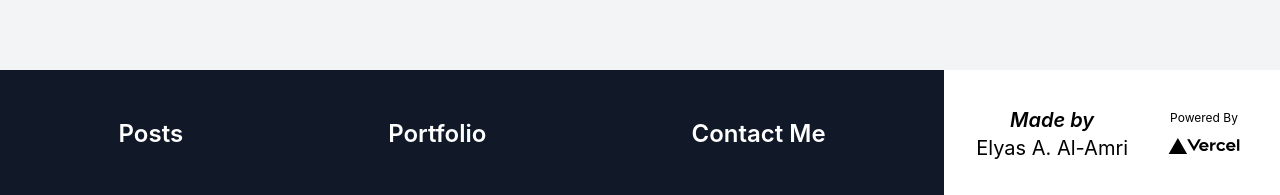
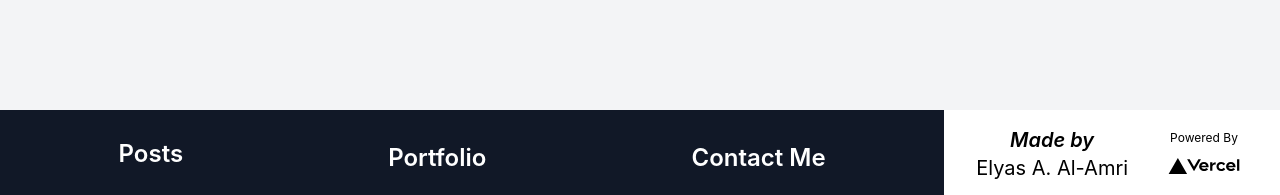
Before and after one commit to ChasexCodex/blog.portfolio, a Next.js app: page / in a window 1280 px wide. Shown: the part 602-797 px from the top of the page. Built offline with nearby package versions, Linux system fonts and the light colour scheme; no server answers; the database is empty.

Commit message:
ui: fix font sizing in footer

```diff
--- a/layouts/MainLayout.tsx
+++ b/layouts/MainLayout.tsx
@@ -3,9 +3,9 @@ import Image from 'next/image'
 import {Link} from '@/components'
 
 const FooterInfo = () => (
-	<footer className="h-20 xl:h-32 flex flex-row bg-gray-900 pl-4 space-x-4 mt-4">
-		<div className="flex-1 flex flex-row items-center justify-around text-white font-semibold text-md
-											xl:text-2xl">
+	<footer className="flex flex-row bg-gray-900 pl-4 space-x-4 mt-4">
+		<div className="flex-1 flex flex-col items-center justify-around text-white font-semibold text-md py-4 space-y-2
+										xl:text-2xl xl:flex-row">
 			<Link href="/posts/page/1">
 				Posts
 			</Link>
@@ -17,8 +17,7 @@ const FooterInfo = () => (
 			</Link>
 		</div>
 		<div className="bg-white flex flex-row justify-center items-center space-x-4 px-4 xl:space-x-8 py-4 xl:px-8
-											dark:text-white dark:bg-gradient-to-tr dark:from-black dark:to-neutral-600
-											">
+											dark:text-white dark:bg-gradient-to-tr dark:from-black dark:to-neutral-600">
 			<div className="text-xs xl:text-xl w-max">
 				<p className="text-center font-semibold italic">Made by</p>
 				<p>Elyas A. Al-Amri</p>
```
